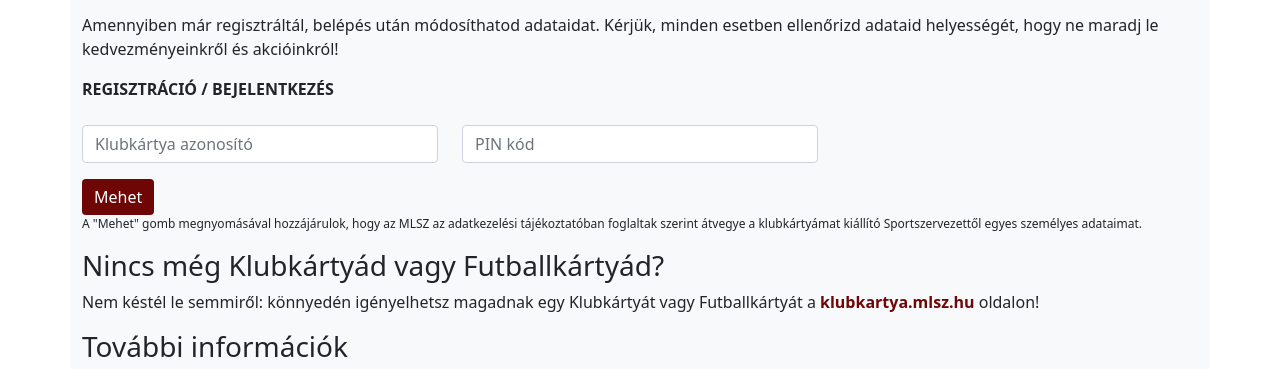
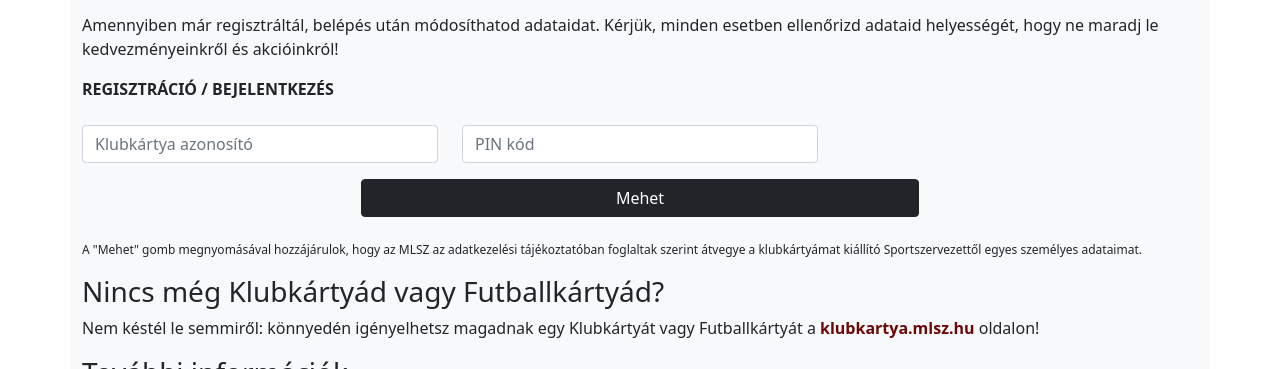
Before and after one commit to jedlikbalint/projekt, a plain HTML site: page szurkoloiklub.html in a window 1280 px wide. Shown: the part 261-630 px from the top of the page. Drawn offline with nearby package versions, Linux system fonts and the light colour scheme.

Commit message:
mehet gomb (nem müködik)

```diff
--- a/script.js
+++ b/script.js
@@ -1,3 +1,6 @@
 function kuld() {
     document.getElementById("kuldgomb").innerHTML = "Köszönjük , hamarosan kapcsolatba lépünk önnel !";
   }
+  function mehet() {
+    document.getElementById("mehetgomb").innerHTML = "Sikeres bejenlentkezés!";
+  }
--- a/szurkoloiklub.html
+++ b/szurkoloiklub.html
@@ -63,7 +63,9 @@
                     <input type="password" class="form-control" id="exampleFormControlInput1" placeholder="PIN kód">
                 </div>
             </div>
-                    <a class="col align-self-center btn btn-primary" style="border: rgb(110, 6, 6); background-color: rgb(110, 6, 6);" href="">Mehet</a>
+            <div class="d-grid gap-2 col-6 mx-auto fw-bold fs-3 text-center " id="mehetgomb" >
+                <button class="btn btn-dark" onclick="mehet()">Mehet</button>
+              </div>
             <br>
             <p style="font-size: 12px;">A "Mehet" gomb megnyomásával hozzájárulok, hogy az MLSZ az adatkezelési tájékoztatóban foglaltak szerint átvegye a klubkártyámat kiállító Sportszervezettől egyes személyes adataimat.</p>
           </div>
```
